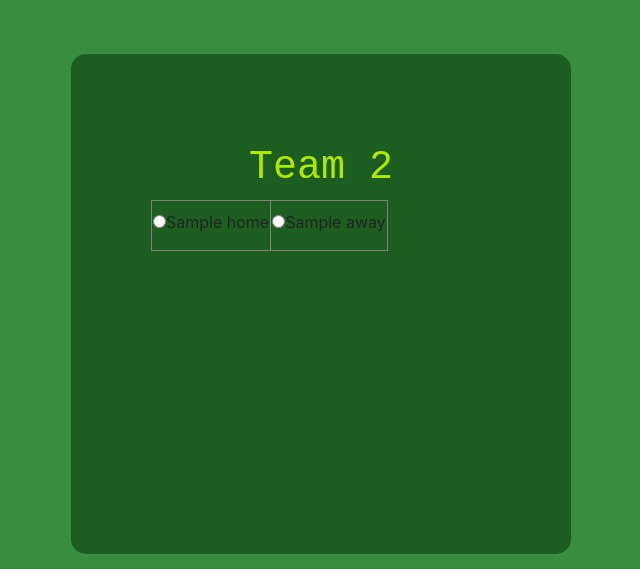
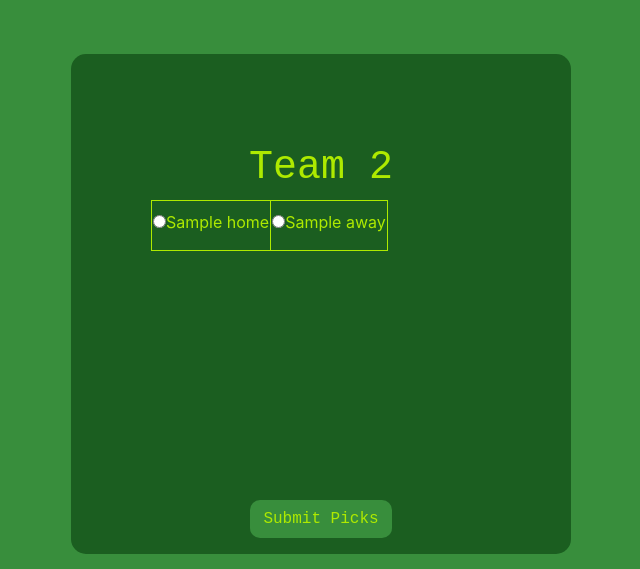
Before and after one commit to ovvioinfame233/Final-Project-OOAD, a Flask app: template sportsbattle/templates/teamTwo.html in a window 1280 px wide. Shown: the part 231-800 px from the top of the page, without its empty margins (319-959 px from the left). Run offline with Flask 2, Linux system fonts and the light colour scheme; the template is opened without the code that fills it: most values are stand-ins (such as "Sample title", 1, 10 or a date in 2020); some libraries are stand-ins or nearby versions.

Commit message:
submit button made

```diff
--- a/sportsbattle/templates/teamTwo.html
+++ b/sportsbattle/templates/teamTwo.html
@@ -86,6 +86,15 @@
             overflow: hidden;
             white-space: nowrap;
             height: 50px;
+            border-color: #AEEA00;
+            color: #AEEA00;
+        }
+        #butt {
+            background-color: #388E3C;
+            color: #AEEA00;
+            border-radius: 10px;
+            font-family: 'Courier New', Courier, monospace;
+            text-align: center;
         }
     </style>
 </head>
@@ -110,10 +119,10 @@
         <br>
         <div class="boxed">
             <h1 id="centertext">Team 2</h1>
-
+            <form>
             <div class='tab'>
                 <ul>
-                    <form>
+
                     <table border="1" class='tabStuff'>
                         {% for item in games %}
                         <tr>
@@ -122,9 +131,10 @@
                         </tr>
                         {% endfor %}
                     </table>
-                    </form>
                 </ul>
             </div>
+            <input class="btn btn-default" id="butt" type="submit" value="Submit Picks">
+        </form>
         </div>
     </div>
 </body>
```
